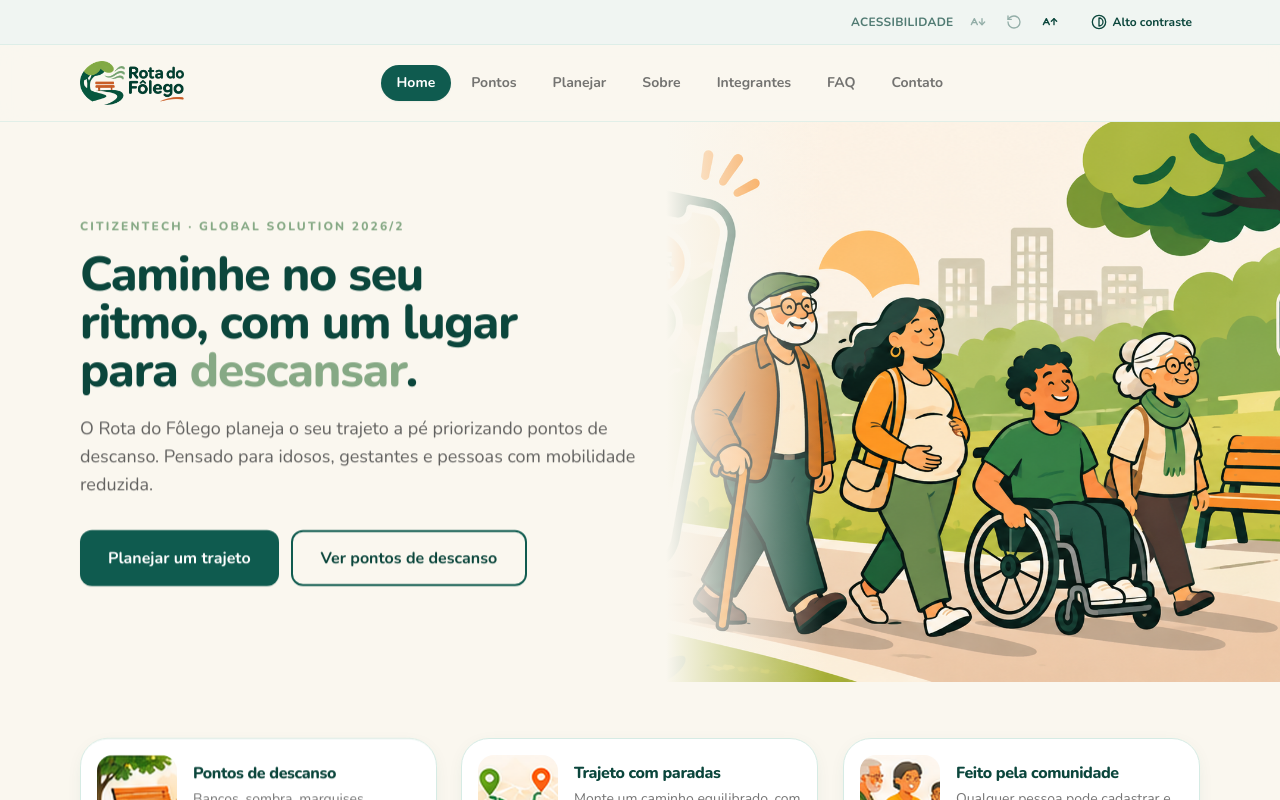
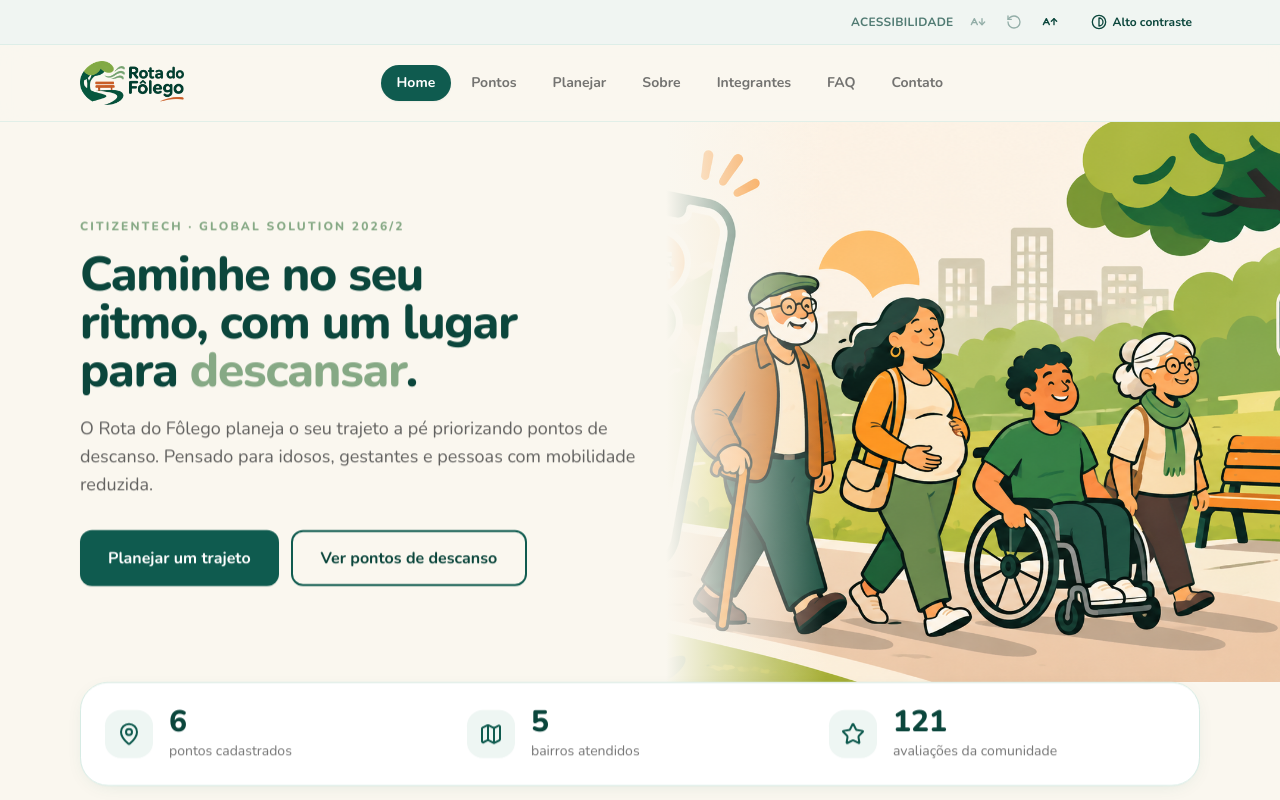
Before and after one commit to Nezio22/GS2026-ROTAFOLEGO, a React (Vite) app: page / in a window 1280 px wide. Shown: the top 800 px of the page. Built offline with nearby package versions, Linux system fonts and the light colour scheme.

Commit message:
feat: faixa de estatisticas (pontos, bairros, avaliacoes) na Home

```diff
--- a/src/pages/Home.tsx
+++ b/src/pages/Home.tsx
@@ -1,7 +1,9 @@
-import { Building2, HeartPulse, Scale } from "lucide-react";
+import { useEffect, useState } from "react";
+import { Building2, HeartPulse, Scale, MapPin, Map, Star } from "lucide-react";
 import PageContainer from "../components/layout/PageContainer";
 import Button from "../components/ui/Button";
 import Reveal from "../components/ui/Reveal";
+import { getEstatisticas, type Estatisticas } from "../services/pontoService";
 
 const ajuda = [
   {
@@ -28,6 +30,20 @@ const ods = [
 ];
 
 export default function Home() {
+  const [stats, setStats] = useState<Estatisticas | null>(null);
+
+  useEffect(() => {
+    getEstatisticas()
+      .then(setStats)
+      .catch(() => setStats(null));
+  }, []);
+
+  const numeros = [
+    { Icon: MapPin, valor: stats?.totalPontos, label: "pontos cadastrados" },
+    { Icon: Map, valor: stats?.totalBairros, label: "bairros atendidos" },
+    { Icon: Star, valor: stats?.totalAvaliacoes, label: "avaliações da comunidade" },
+  ];
+
   return (
     <div>
       {/* HERO — texto primeiro no celular; imagem full-bleed à direita no desktop */}
@@ -69,6 +85,27 @@ export default function Home() {
             aria-hidden
           />
         </div>
+      </section>
+
+      {/* FAIXA DE NÚMEROS */}
+      <section className="pb-2">
+        <PageContainer>
+          <Reveal className="grid grid-cols-1 gap-4 rounded-3xl border border-folego-100 bg-white p-6 shadow-card sm:grid-cols-3">
+            {numeros.map((n) => (
+              <div key={n.label} className="flex items-center gap-4">
+                <span className="flex h-12 w-12 shrink-0 items-center justify-center rounded-2xl bg-folego-50 text-folego-600">
+                  <n.Icon className="h-6 w-6" aria-hidden />
+                </span>
+                <div>
+                  <p className="text-3xl font-extrabold leading-none text-folego-700">
+                    {n.valor ?? "—"}
+                  </p>
+                  <p className="mt-1 text-sm text-grafite/70">{n.label}</p>
+                </div>
+              </div>
+            ))}
+          </Reveal>
+        </PageContainer>
       </section>
 
       {/* 3 CARDS horizontais */}
--- a/src/services/pontoService.ts
+++ b/src/services/pontoService.ts
@@ -52,6 +52,19 @@ function salvarAvaliacoesLocais(dados: Record<number, Avaliacao[]>): void {
 export async function getPontos(): Promise<PontoDescanso[]> {
   if (USE_MOCK) return delay(lerPontosLocais());
   return apiFetch<PontoDescanso[]>("/pontos");
+}
+
+export interface Estatisticas {
+  totalPontos: number;
+  totalBairros: number;
+  totalAvaliacoes: number;
+}
+
+export async function getEstatisticas(): Promise<Estatisticas> {
+  const pontos = await getPontos();
+  const totalBairros = new Set(pontos.map((p) => p.bairro.trim().toLowerCase())).size;
+  const totalAvaliacoes = pontos.reduce((soma, p) => soma + (p.qtdAvaliacoes ?? 0), 0);
+  return { totalPontos: pontos.length, totalBairros, totalAvaliacoes };
 }
 
 export async function getPonto(id: number): Promise<PontoDescanso> {
```
